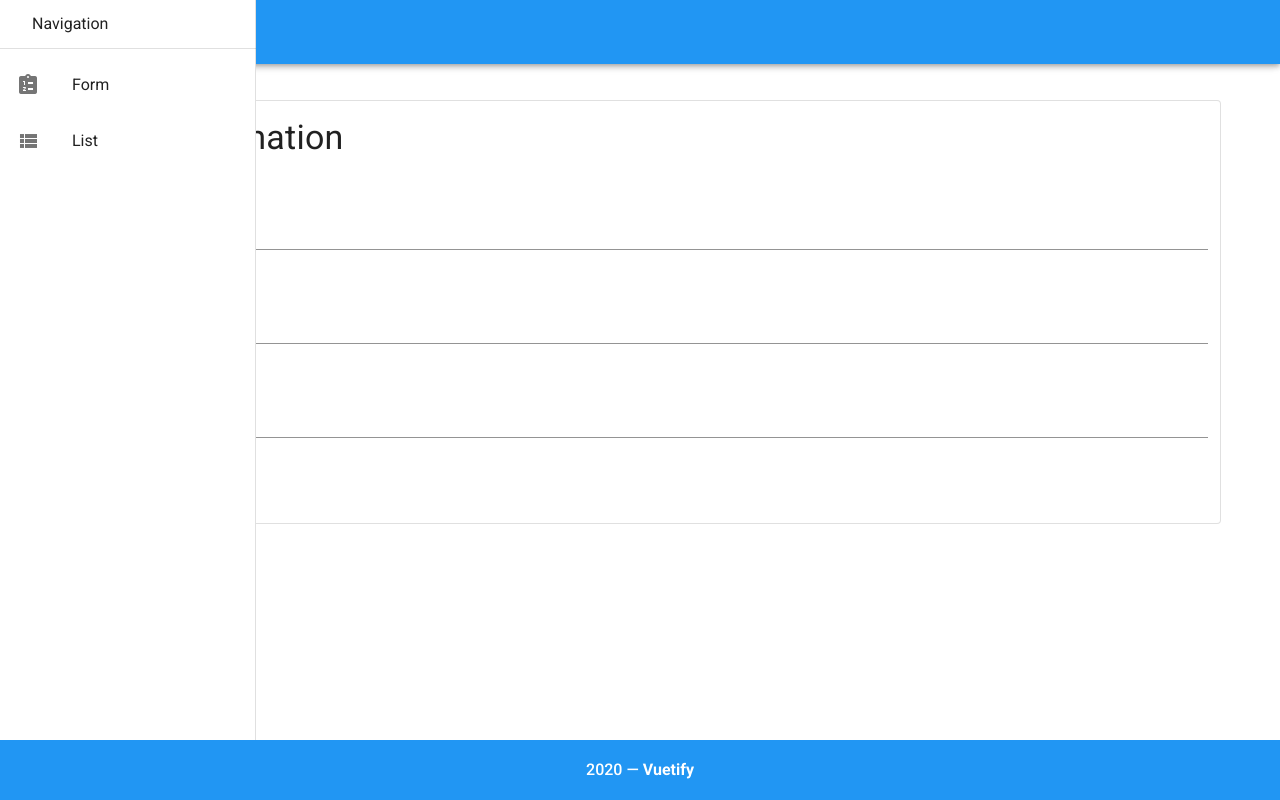
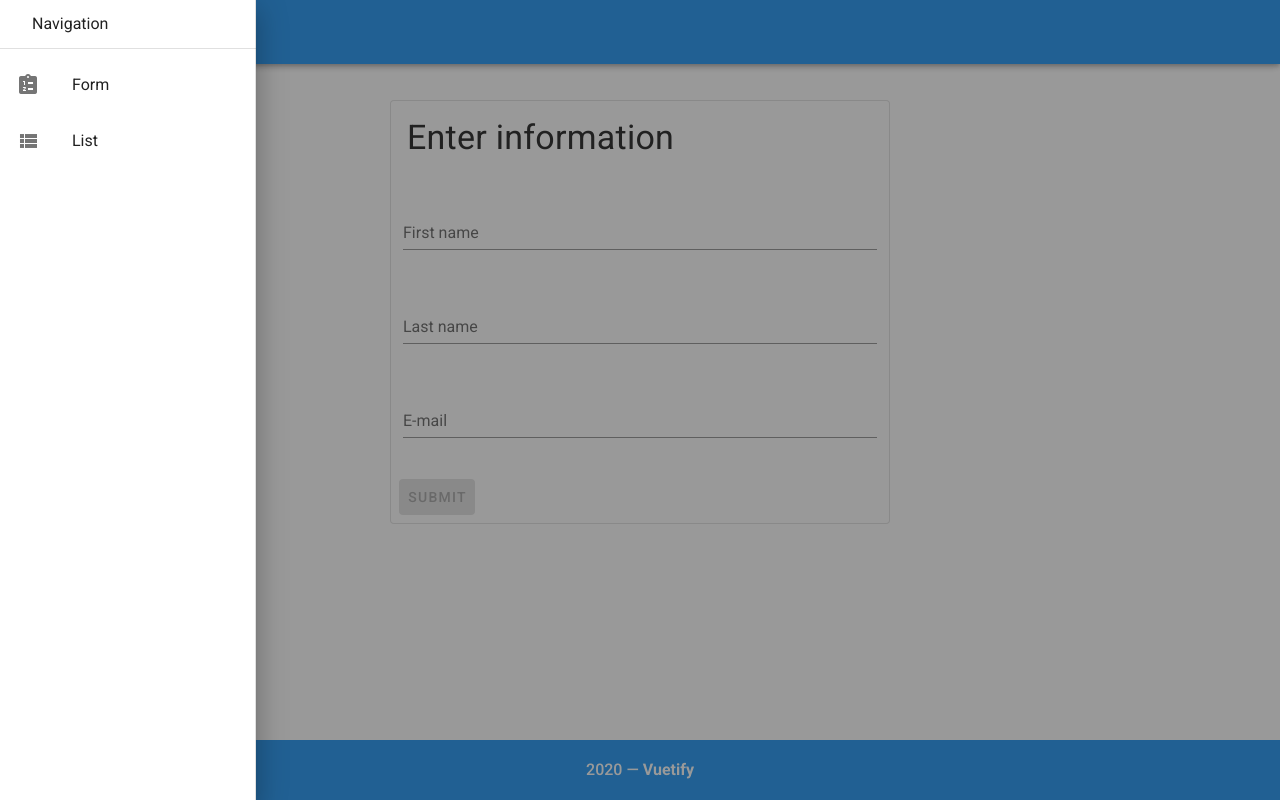
Before and after one commit to Muskotti/vue-test-repo, a Vue app: page / in a window 1280 px wide. Both pictures are taken after a click on the button 28 px from the left and 32 px from the top of the page. Built offline with nearby package versions, Linux system fonts and the light colour scheme.

Commit message:
Form max width and tollbar temporary

```diff
--- a/src/components/MyForm.vue
+++ b/src/components/MyForm.vue
@@ -1,6 +1,6 @@
 <template>
 <v-container>
-  <v-card class="mx-auto" outlined>
+  <v-card class="mx-auto" outlined max-width="500">
     <v-card-text>
       <p class="display-1 text--primary">Enter information</p>
     </v-card-text>
--- a/src/components/MyToolbar.vue
+++ b/src/components/MyToolbar.vue
@@ -6,7 +6,7 @@
       <v-spacer></v-spacer>
     </v-app-bar>
     <v-container>
-      <v-navigation-drawer v-model="drawer" absolute>
+      <v-navigation-drawer v-model="drawer" absolute temporary>
         <v-list-item>
           <v-list-item>
             <v-list-item-content>
```
